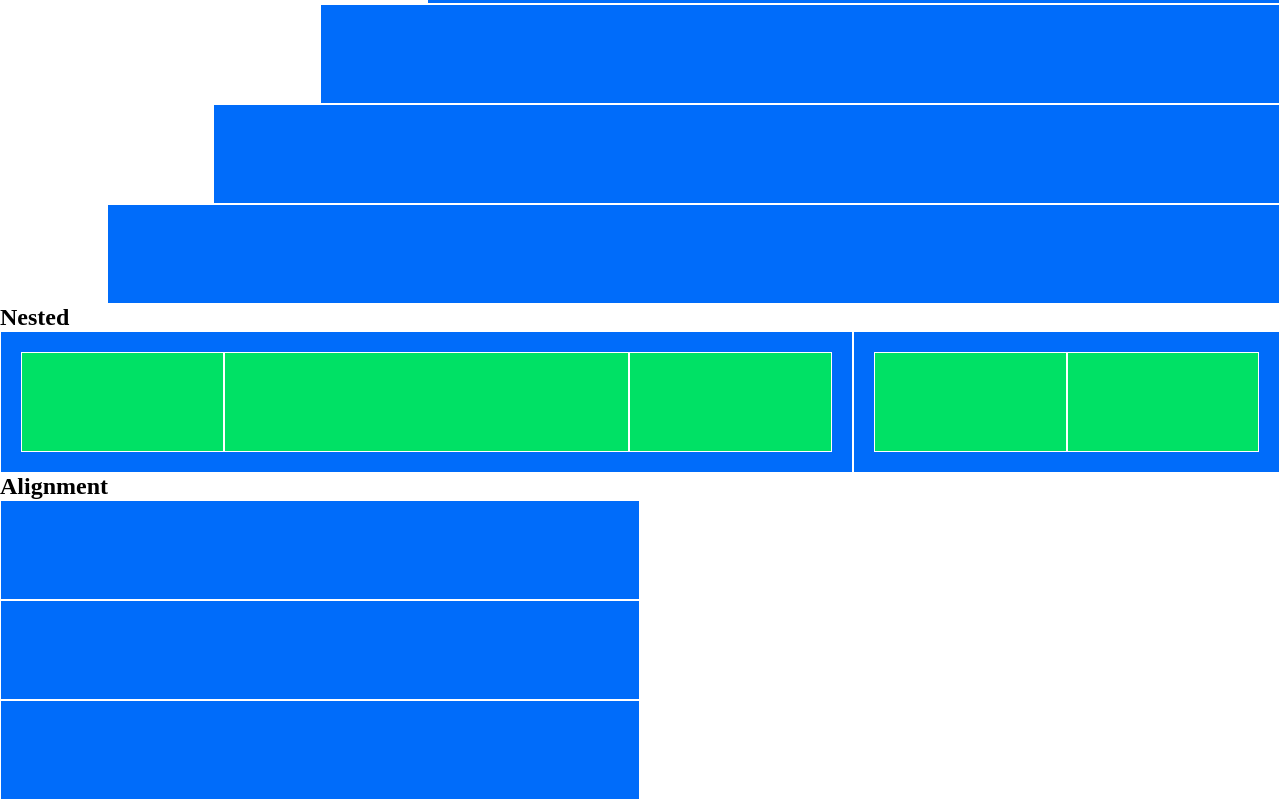
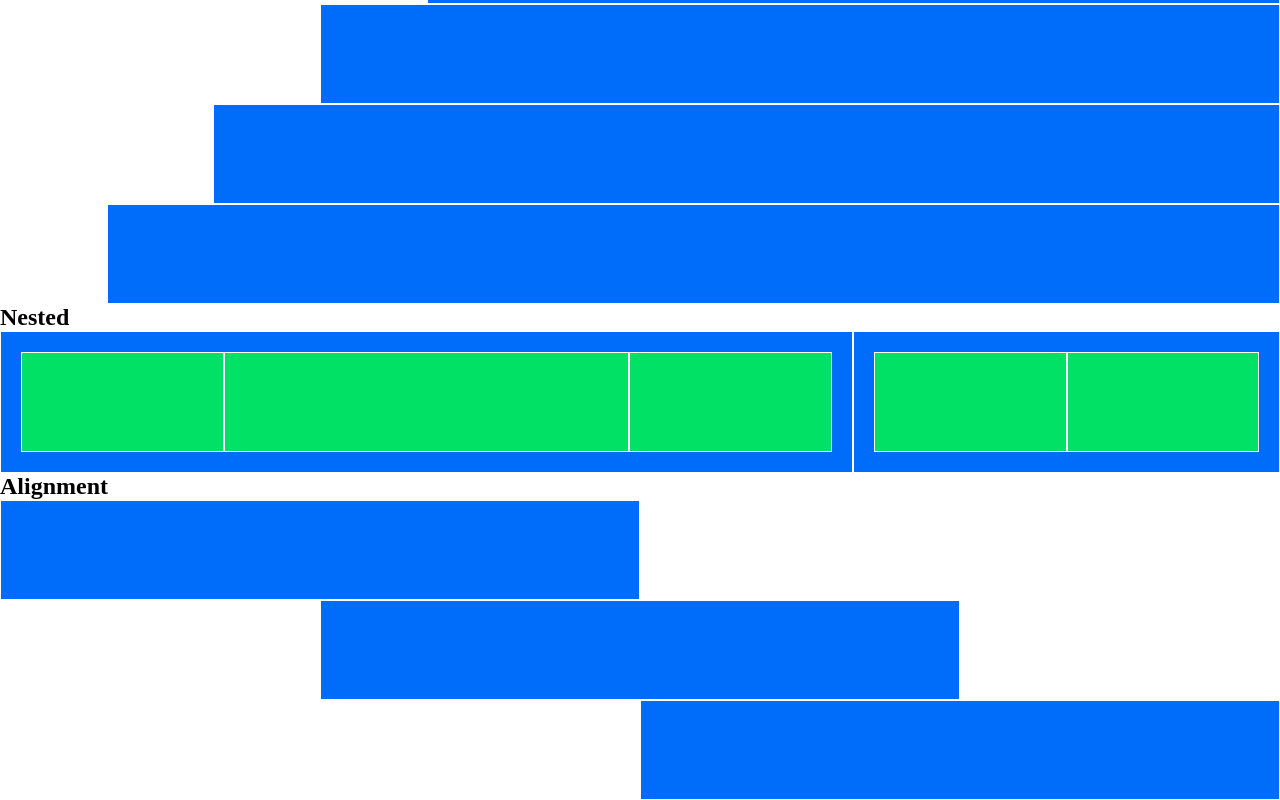
Before and after one commit to Narresx/html-css-12bool, a plain HTML site: page index.html in a window 1280 px wide. Shown: the part 2242-3042 px from the top of the page. Drawn offline with Linux system fonts and the light colour scheme.

Commit message:
fix alignment

```diff
--- a/12bool.css
+++ b/12bool.css
@@ -29,7 +29,7 @@
 
 .row{
     display: flex;
-    flex-direction: flex;
+    flex-direction: row;
     flex-wrap: wrap;
 }
 
--- a/index.html
+++ b/index.html
@@ -159,14 +159,14 @@
     </div>
     <h2>Alignment</h2>
     <div class="container-fluid">
-        <div class="row">
-            <div class="col-6 content-start"></div>
+        <div class="row  content-start">
+            <div class="col-6"></div>
         </div>
-        <div class="row">
-            <div class="col-6 content-center"></div>
+        <div class="row content-center">
+            <div class="col-6"></div>
         </div>
-        <div class="row">
-            <div class="col-6 content-end"></div>
+        <div class="row content-end">
+            <div class="col-6"></div>
         </div>
     </div>
 </body>
```
